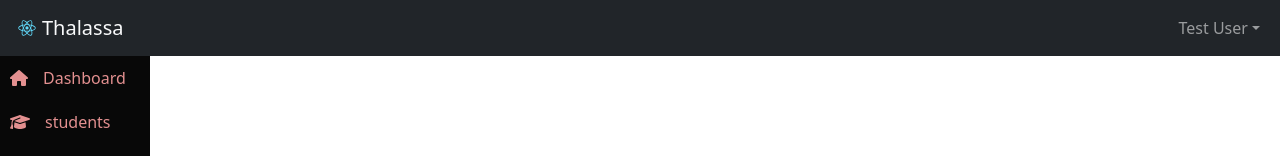
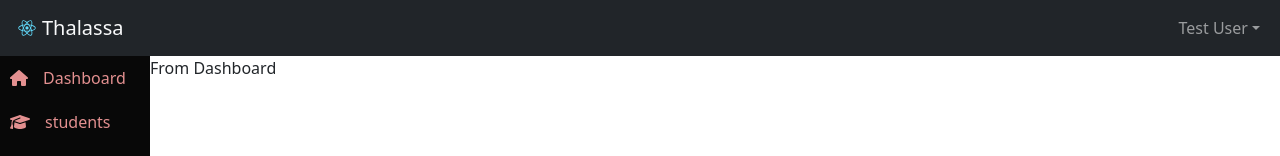
Before and after one commit to vinay-kumar-ps/React_school_management, a React (Create React App) app: page / in a window 1280 px wide. Shown: the top 156 px of the page. Built offline with nearby package versions, Linux system fonts and the light colour scheme.

Commit message:
learning

```diff
--- a/src/App.css
+++ b/src/App.css
@@ -2,7 +2,7 @@
   background-color: rgb(8, 8, 8);
   width: 150px;
   height: calc(100vh - 56px);
-  position: fixed;
+  /* position: f; */
 }
 
 .sidebar a{
--- a/src/Views/Account.jsx
+++ b/src/Views/Account.jsx
@@ -4,8 +4,9 @@ import Main from "../layouts/Main";
 const Account = () => {
     return  (
         <>
-        <Main/>
-        <p>Account</p>
+        <Main>
+        <p>From Account</p>
+        </Main>
         </>
     )
 };
--- a/src/Views/Dashboard.jsx
+++ b/src/Views/Dashboard.jsx
@@ -2,8 +2,9 @@ import Main from "../layouts/Main";
 const Dashboard = () => {
     return  (
         <>
-        <Main/>
-        <p>Dashboard</p>
+        <Main>
+        <p>From Dashboard</p>
+        </Main>
         </>
     )
 };
--- a/src/layouts/Main.jsx
+++ b/src/layouts/Main.jsx
@@ -1,11 +1,18 @@
 import AppNavbar from '../components/AppNavbar';
 import Sidebar from '../components/Sidebar';
 
-function Main() {
+function Main(props) {
+  console.log(props);
     return (
       <>
         <AppNavbar />
+        <div className='d-flex'>
         <Sidebar />
+        <div clasName= 'container-fluid'>
+{props.children}
+
+        </div>
+         </div>
         </>
     );
   }
```
